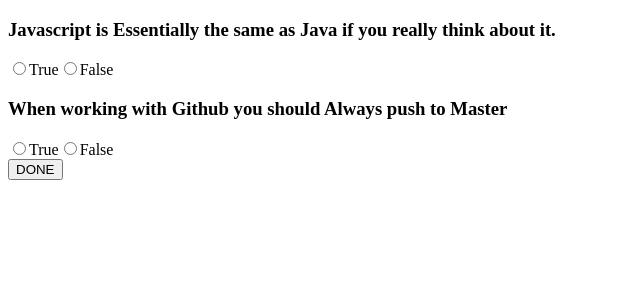
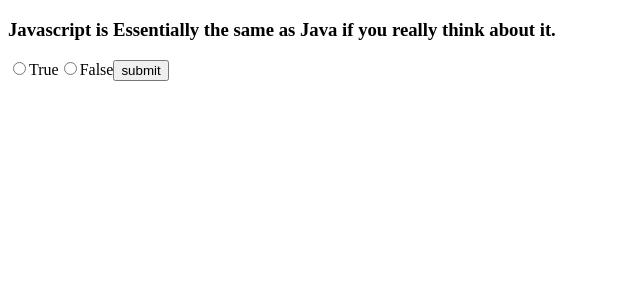
Before and after one commit to cruzayye/DYKJS, a React app: page / in a window 1280 px wide. Shown: the top 300 px of the page, without its empty margins (0-640 px from the left). Built offline with nearby package versions, Linux system fonts and the light colour scheme; the HTML template or start-up script is replaced by a standard one.

Commit message:
q1 is completely in its own component

```diff
--- a/src/components/App.js
+++ b/src/components/App.js
@@ -1,10 +1,10 @@
 import React from 'react';
-import AllQs from '../containers/AllQs';
-// import AllQuestions from '../containers/AllQuestions';
+// import AllQs from '../containers/AllQs';
+import AllQuestions from '../containers/AllQuestions';
 
 
 
 export default function App(){
-  // return <AllQuestions />;
-  return <AllQs />;
+  return <AllQuestions />;
+  // return <AllQs />;
 }
--- a/src/components/questions/Q1.js
+++ b/src/components/questions/Q1.js
@@ -1,9 +1,9 @@
 import React from 'react';
 import PropTypes from 'prop-types';
 
-export default function Q1({ onChange, q1State }) {
+export default function Q1({ onChange, q1State, onSubmit, disabled }) {
   return (
-    <section>
+    <form onSubmit={onSubmit}>
       <h3>
         Javascript is Essentially the same as Java if you really think about it.
       </h3>
@@ -28,17 +28,17 @@
         />
           False
       </label>
-
-
-
+      <button disabled={disabled}>submit</button>
       {/* <input type='button' name='q1' value='true' onChange={onChange} /> */}
       {/* <input type='text' name='q1' onChange={onChange} value={name} /> */}
 
-    </section>
+    </form>
   );
 }
 
 Q1.propTypes = {
   onChange: PropTypes.func.isRequired,
-  q1State: PropTypes.string.isRequired
+  q1State: PropTypes.string.isRequired,
+  disabled: PropTypes.bool.isRequired,
+  onSubmit: PropTypes.func.isRequired
 };
--- a/src/containers/AllQuestions.js
+++ b/src/containers/AllQuestions.js
@@ -1,12 +1,11 @@
 import React, { Component } from 'react';
 import Q1 from '../components/questions/Q1';
-import Q2 from '../components/questions/Q2';
+// import Q2 from '../components/questions/Q2';
 
 
 export default class AllQuestions extends Component {
   state = {
     q1:'falsey',
-    q2:'falsey',
     score: 10,
     disabled: false
   }
@@ -15,7 +14,7 @@
     this.setState({ [target.name]: target.value });
   };
 
-  handleSubmit = e => {
+  handleQ1 = e => {
     e.preventDefault();
     const { q1, score } = this.state;
     if(q1 !== 'false') this.setState({ score: score - 1 });
@@ -31,14 +30,14 @@
 
 
   render() {
-    const { q1, q2 } = this.state;
+    const { q1 } = this.state;
     return (
       <>
-      <form onSubmit={this.handleSubmit} >
-        <Q1 q1State={q1} onChange={this.handleChange}/>
-        <Q2 q2State={q2} onChange={this.handleChange}/>
-        <button disabled={this.state.disabled}>DONE</button>
-      </form>
+        <Q1
+          q1State={q1}
+          onChange={this.handleChange}
+          onSubmit={this.handleQ1}
+          disabled={this.state.disabled}/>
       </>
     );
   }
```
